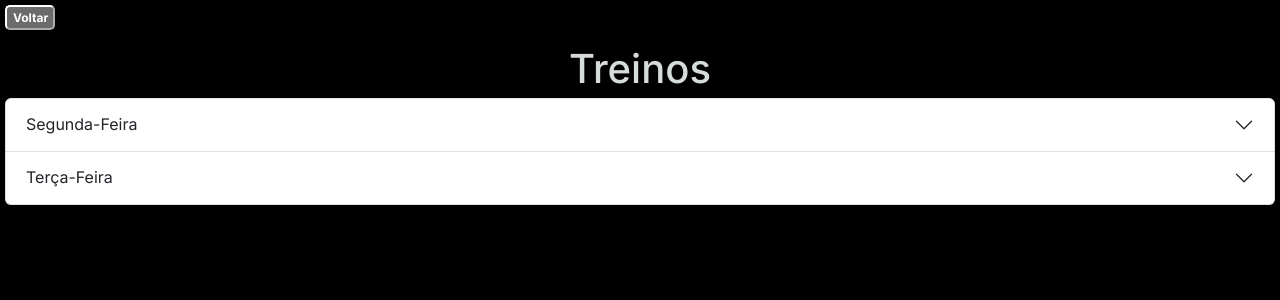
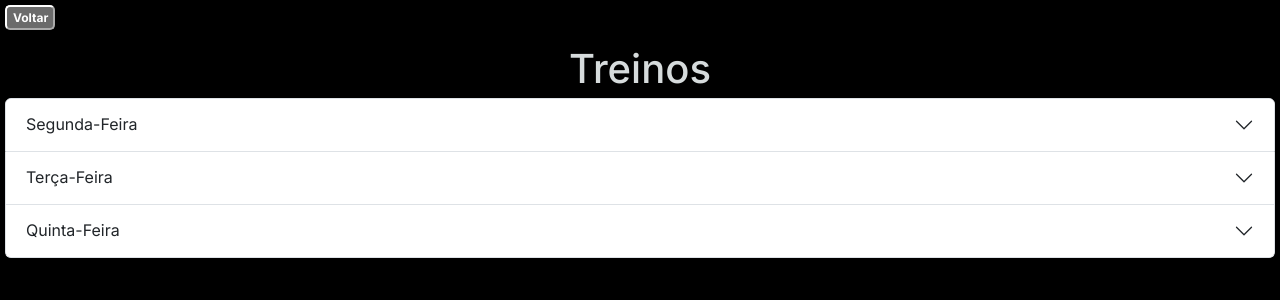
Before and after one commit to reytler/m-workout, a Next.js app: page /workouts in a window 1280 px wide. Shown: the top 300 px of the page. Built offline with nearby package versions, Linux system fonts and the light colour scheme.

Commit message:
Add treino de Quinta

```diff
--- a/src/app/workouts/page.tsx
+++ b/src/app/workouts/page.tsx
@@ -224,6 +224,92 @@ const initialWorkout: Array<Iworkout> = [
                 url:'https://www.youtube.com/embed/7lc8Ow4vIwA'
             },
         ]
+    },
+    {
+        id: 3,
+        day:'Quinta-Feira',
+        checked: false,
+        exercices:[
+            {
+                id: 1,
+                title:' Pré-ativação - Cadeira extensora',
+                rest:60,
+                obs:'',
+                series:[
+                    {amount: 2, reps: '30', isometry: 0, checked: false}
+                ],
+                checked: false,
+                url:''
+            },
+            {
+                id: 2,
+                title:' Passadas',
+                rest:0,
+                obs:'',
+                series:[
+                    {amount: 1, reps: '150', isometry: 0, checked: false}
+                ],
+                checked: false,
+                url:''
+            },
+            {
+                id: 3,
+                title:' Agachamento Livre Barra',
+                rest:60,
+                obs:'Elevar cargas a cada Bloco',
+                series:[
+                    {amount: 1, reps: '20', isometry: 0, checked: false},
+                    {amount: 2, reps: '15', isometry: 0, checked: false},
+                    {amount: 4, reps: '10', isometry: 0, checked: false},
+                ],
+                checked: false,
+                url:''
+            },
+            {
+                id: 4,
+                title:' Hack descer até 90°',
+                rest:60,
+                obs:' Na última Série Escolher a carga para Falhar',
+                series:[
+                    {amount: 4, reps: '8-12', isometry: 0, checked: false},
+                ],
+                checked: false,
+                url:''
+            },
+            {
+                id: 5,
+                title:'Cadeira Extensora',
+                rest:60,
+                obs:' Carga Altíssima',
+                series:[
+                    {amount: 6, reps: '8', isometry: 0, checked: false},
+                ],
+                checked: false,
+                url:''
+            },
+            {
+                id: 6,
+                title:'Cadeira Flexora',
+                rest:60,
+                obs:'',
+                series:[
+                    {amount: 3, reps: '30', isometry: 0, checked: false},
+                ],
+                checked: false,
+                url:''
+            },
+            {
+                id: 7,
+                title:'Stiff',
+                rest:60,
+                obs:'',
+                series:[
+                    {amount: 4, reps: '10', isometry: 0, checked: false},
+                ],
+                checked: false,
+                url:''
+            },
+        ]
     }
 ]
 
```
